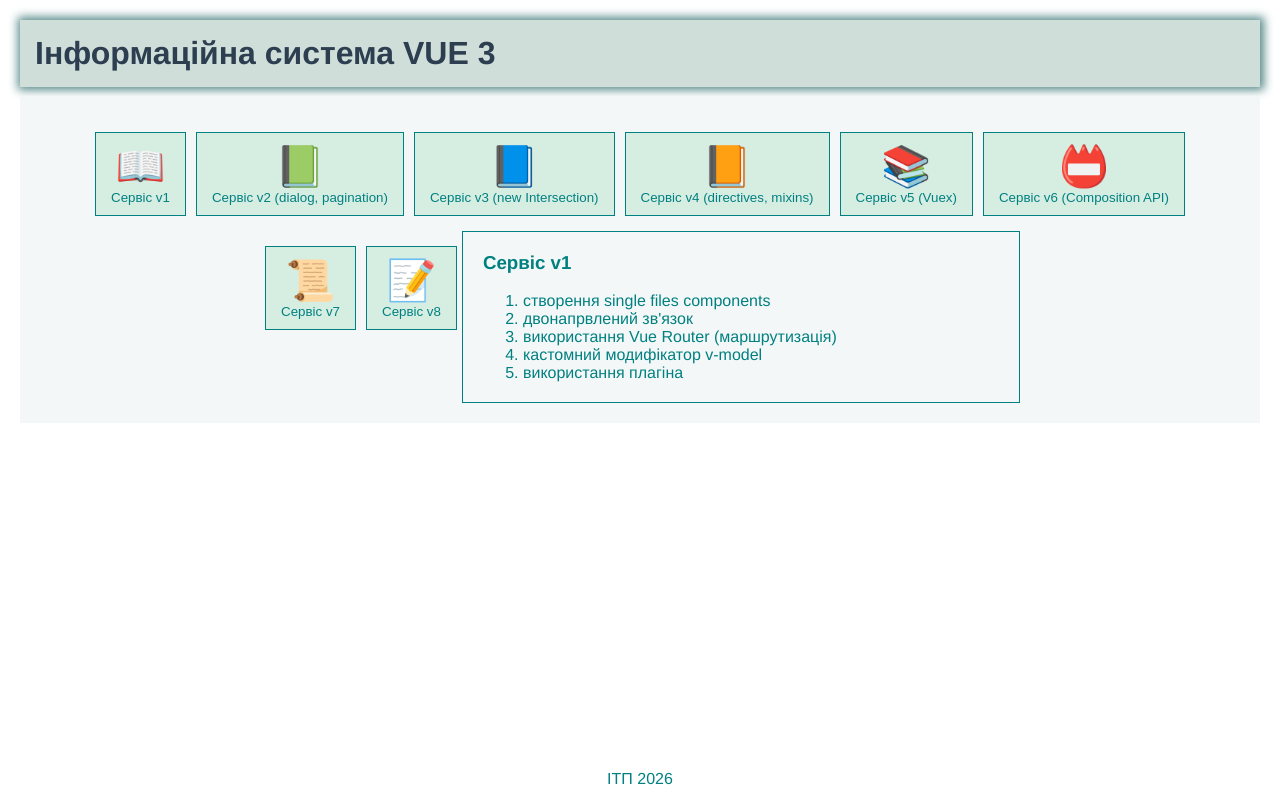
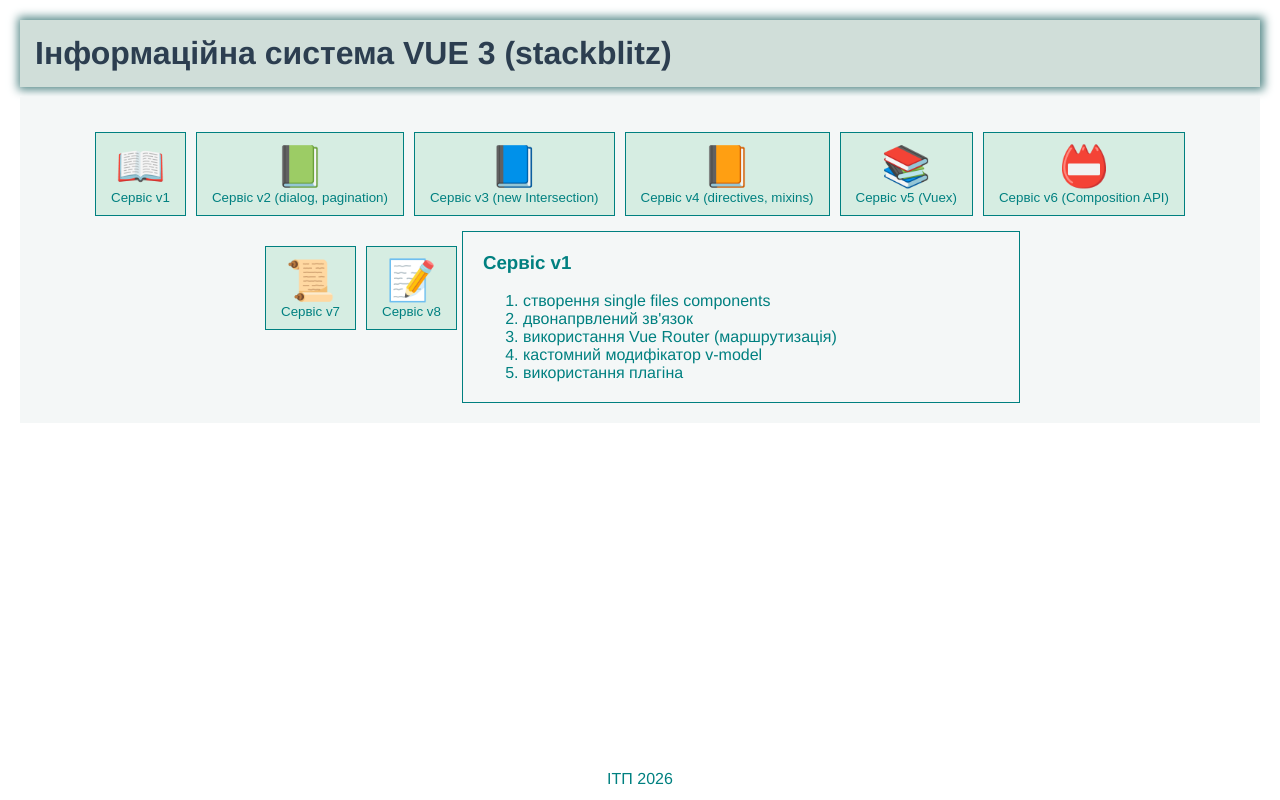
Before and after one commit to denis831102/crm, a Vue app: page / in a window 1280 px wide. Built offline with nearby package versions, Linux system fonts and the light colour scheme.

Commit message:
tema change

```diff
--- a/src/App.vue
+++ b/src/App.vue
@@ -1,7 +1,7 @@
 <template>
   <div>
     <h1 class="hMain" @click.prevent="$router.push({ name: 'profile' })">
-      Інформаційна система VUE 3
+      Інформаційна система VUE 3 (stackblitz)
     </h1>
     <transition name="component-fade" mode="out-in">
       <RouterView class="sRout" />
```
